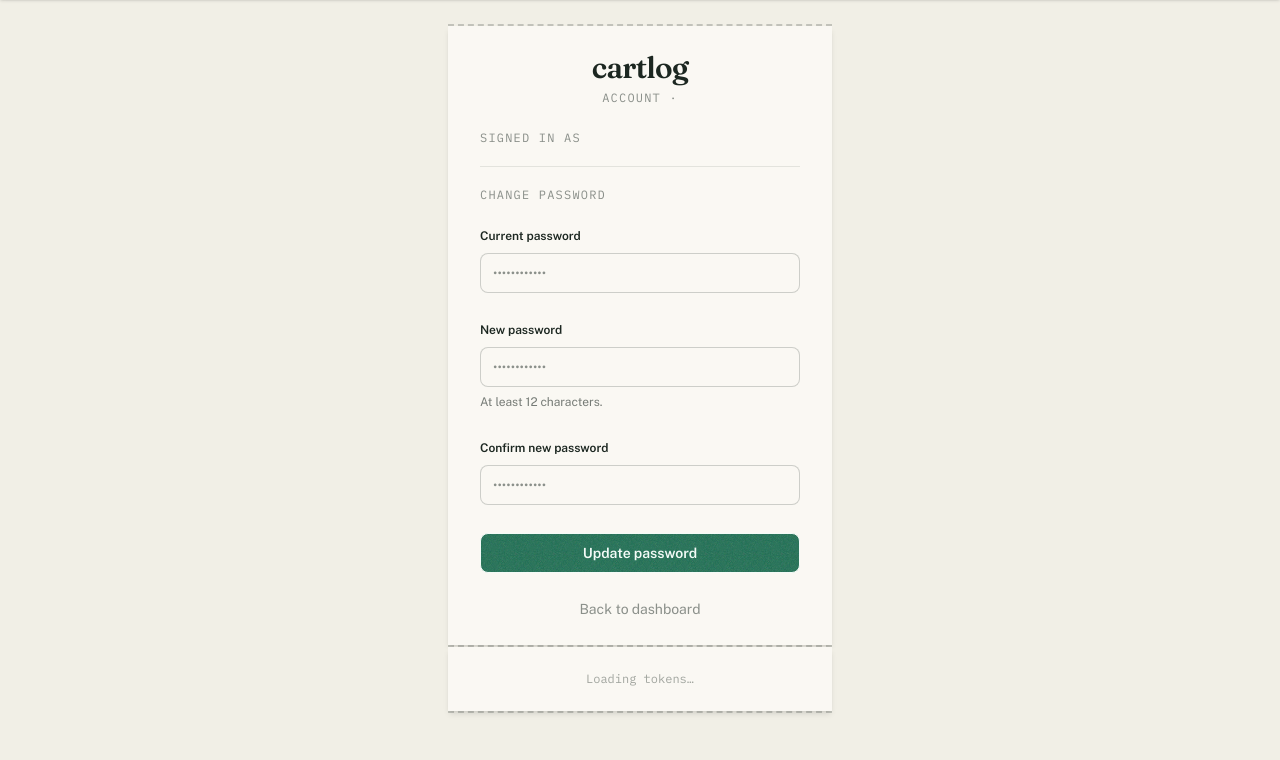
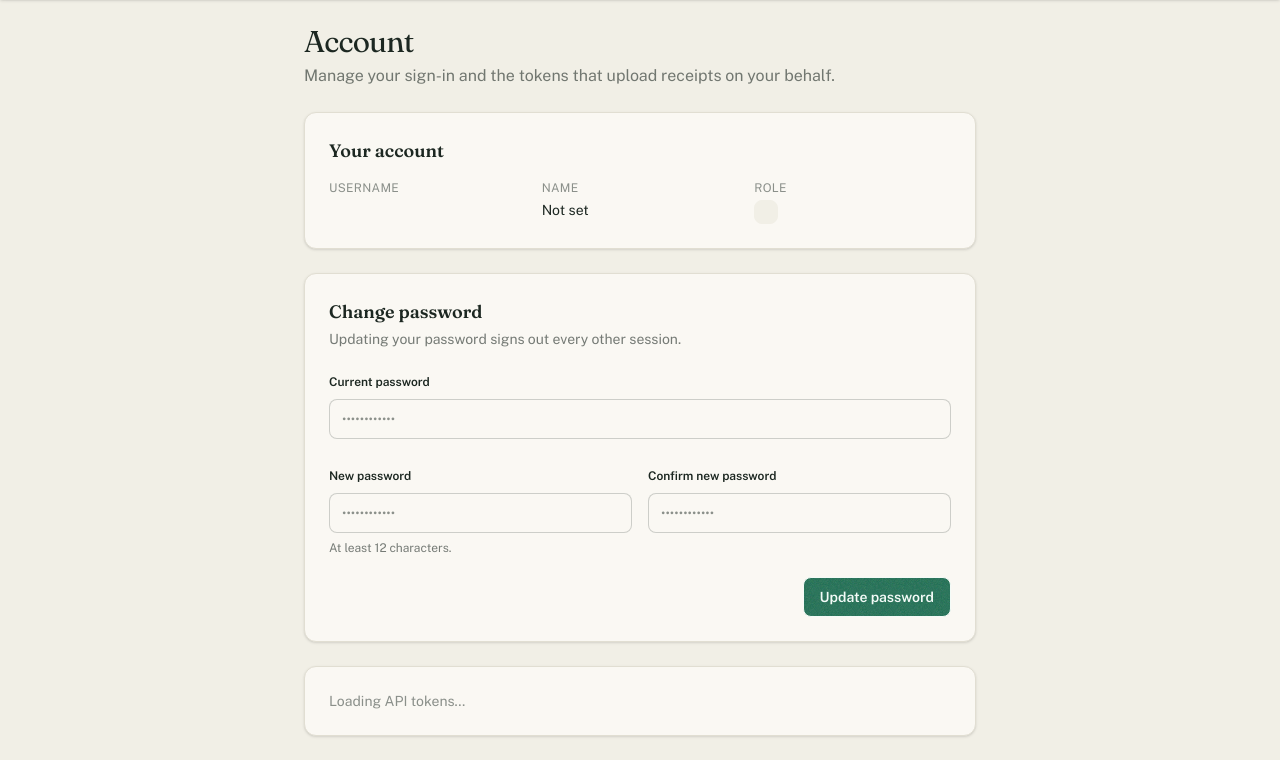
Before and after one commit to natelandau/cartlog, a Python web app: template src/cartlog/web/templates/auth/account.html in a window 1280 px wide. Shown: the part 66-826 px from the top of the page. Before the commit the page ends 780 px from the top, so only its background shows below. Run offline with Jinja, Linux system fonts and the light colour scheme; the template is opened without the code that fills it, so the values that code supplies are empty; style sheets or scripts are compiled from the project's sources.

Commit message:
refactor(web): rebuild the account page in the standard layout
Replace the narrow thermal-receipt card with the same constrained card column
the settings and integrations pages use: a full-title heading, an account
summary, a change-password form (new and confirm side by side), and the API
tokens panel. This widens the page, removes the horizontal scrolling the token
table caused, and drops the receipt motif in favor of a plain settings UI.

Also fix the role field, which read role.value on a StrEnum stored as a plain
string and rendered blank; render the role string directly so it shows.

```diff
--- a/src/cartlog/web/templates/auth/account.html
+++ b/src/cartlog/web/templates/auth/account.html
@@ -2,89 +2,82 @@
 {% block title %}Account · cartlog{% endblock %}
 
 {% block content %}
-{#
-  Account settings page. Styled as a thermal receipt card matching login.html.
-  Uses the same tape-card motif (dashed perforation edges, Fraunces wordmark,
-  IBM Plex Mono meta line) so auth pages share a visual identity.
-#}
-<div class="flex min-h-[calc(100vh-8rem)] items-center justify-center">
-  <div class="tape-card mx-auto w-full max-w-sm" role="main">
-
-    {# Dashed tear edge - top #}
-    <div class="tape-tear" aria-hidden="true"></div>
-
-    <div class="tape-body bg-base-100 px-8 py-6 shadow-md">
-
-      {# Receipt header #}
-      <div class="tape-header mb-6 text-center">
-        <p class="font-display text-3xl font-semibold tracking-tight text-base-content">
-          cartlog
-        </p>
-        <p class="mt-1 font-mono text-xs tracking-widest text-base-content/50 uppercase">
-          ACCOUNT · {{ today }}
+{# Standard logged-in settings layout (matches settings.html / integrations.html): a constrained
+   column of cards. No receipt motif here, this is a utility page, not part of the auth flow. #}
+<div class="mx-auto max-w-2xl space-y-6">
+  <div>
+    <h1 class="font-display text-3xl tracking-tight">Account</h1>
+    <p class="mt-1 text-base-content/60">
+      Manage your sign-in and the tokens that upload receipts on your behalf.
     </p>
   </div>
 
   {% if request.query_params.get('changed') %}
-      <div class="alert alert-success mb-5 text-sm" role="status" aria-live="polite">
-        <svg xmlns="http://www.w3.org/2000/svg" class="h-4 w-4 shrink-0" viewBox="0 0 20 20" fill="currentColor" aria-hidden="true">
+  <div class="alert alert-success" role="status" aria-live="polite">
+    <svg xmlns="http://www.w3.org/2000/svg" class="h-5 w-5 shrink-0" viewBox="0 0 20 20" fill="currentColor" aria-hidden="true">
       <path fill-rule="evenodd" d="M10 18a8 8 0 100-16 8 8 0 000 16zm3.707-9.293a1 1 0 00-1.414-1.414L9 10.586 7.707 9.293a1 1 0 00-1.414 1.414l2 2a1 1 0 001.414 0l4-4z" clip-rule="evenodd" />
     </svg>
-        <span>Password updated. All other sessions were signed out.</span>
+    <span>Password updated. Every other session was signed out.</span>
   </div>
   {% endif %}
 
   {% if error %}
-      <div class="alert alert-error mb-5 text-sm" role="alert" aria-live="assertive">
-        <svg xmlns="http://www.w3.org/2000/svg" class="h-4 w-4 shrink-0" viewBox="0 0 20 20" fill="currentColor" aria-hidden="true">
+  <div class="alert alert-error" role="alert" aria-live="assertive">
+    <svg xmlns="http://www.w3.org/2000/svg" class="h-5 w-5 shrink-0" viewBox="0 0 20 20" fill="currentColor" aria-hidden="true">
       <path fill-rule="evenodd" d="M18 10a8 8 0 11-16 0 8 8 0 0116 0zm-7 4a1 1 0 11-2 0 1 1 0 012 0zm-1-9a1 1 0 00-1 1v4a1 1 0 102 0V6a1 1 0 00-1-1z" clip-rule="evenodd" />
     </svg>
     <span>{{ error }}</span>
   </div>
   {% endif %}
 
-      {# Identity strip #}
-      <div class="mb-5 border-b border-base-content/10 pb-4">
-        <p class="font-mono text-xs text-base-content/50 uppercase tracking-widest mb-1">Signed in as</p>
-        <p class="font-semibold text-base-content">{{ current_user.username }}</p>
-        {% if current_user.name %}
-        <p class="text-sm text-base-content/60">{{ current_user.name }}</p>
-        {% endif %}
-        <p class="mt-1 font-mono text-xs text-base-content/40">{{ current_user.role.value }}</p>
+  {# Identity, read-only #}
+  <section class="card border border-base-300 bg-base-100 shadow-sm">
+    <div class="card-body gap-4">
+      <h2 class="card-title">Your account</h2>
+      <dl class="grid gap-4 sm:grid-cols-3">
+        <div>
+          <dt class="text-xs font-medium uppercase tracking-wide text-base-content/50">Username</dt>
+          <dd class="mt-1 font-medium text-base-content">{{ current_user.username }}</dd>
+        </div>
+        <div>
+          <dt class="text-xs font-medium uppercase tracking-wide text-base-content/50">Name</dt>
+          <dd class="mt-1 text-base-content">{{ current_user.name or "Not set" }}</dd>
+        </div>
+        <div>
+          <dt class="text-xs font-medium uppercase tracking-wide text-base-content/50">Role</dt>
+          <dd class="mt-1"><span class="badge badge-ghost capitalize">{{ current_user.role }}</span></dd>
+        </div>
+      </dl>
+    </div>
+  </section>
+
+  {# Change password #}
+  <section class="card border border-base-300 bg-base-100 shadow-sm">
+    <div class="card-body gap-4">
+      <div>
+        <h2 class="card-title">Change password</h2>
+        <p class="mt-1 text-sm text-base-content/60">
+          Updating your password signs out every other session.
+        </p>
       </div>
 
-      {# Change-password form #}
       <form method="post" action="/account/password" class="space-y-4">
         <input type="hidden" name="csrf_token" value="{{ csrf_token }}" />
-
-        <p class="font-mono text-xs text-base-content/50 uppercase tracking-widest">Change password</p>
 
         <fieldset class="fieldset">
           <legend class="fieldset-legend">Current password</legend>
           <label class="input w-full">
-            <input
-              type="password"
-              name="current"
-              class="grow"
-              placeholder="••••••••••••"
-              autocomplete="current-password"
-              required
-            />
+            <input type="password" name="current" class="grow" placeholder="••••••••••••"
+                   autocomplete="current-password" required />
           </label>
         </fieldset>
 
+        <div class="grid gap-4 sm:grid-cols-2">
           <fieldset class="fieldset">
             <legend class="fieldset-legend">New password</legend>
             <label class="input w-full">
-            <input
-              type="password"
-              name="new"
-              class="grow"
-              placeholder="••••••••••••"
-              autocomplete="new-password"
-              required
-              minlength="12"
-            />
+              <input type="password" name="new" class="grow" placeholder="••••••••••••"
+                     autocomplete="new-password" required minlength="12" />
             </label>
             <p class="label text-base-content/60">At least 12 characters.</p>
           </fieldset>
@@ -92,74 +85,26 @@
           <fieldset class="fieldset">
             <legend class="fieldset-legend">Confirm new password</legend>
             <label class="input w-full">
-            <input
-              type="password"
-              name="confirm"
-              class="grow"
-              placeholder="••••••••••••"
-              autocomplete="new-password"
-              required
-            />
+              <input type="password" name="confirm" class="grow" placeholder="••••••••••••"
+                     autocomplete="new-password" required />
             </label>
           </fieldset>
-
-        <button type="submit" class="btn btn-primary btn-block mt-2">
-          Update password
-        </button>
-      </form>
-
-      <div class="mt-6 text-center">
-        <a href="/" class="text-sm text-base-content/50 hover:text-base-content">
-          Back to dashboard
-        </a>
         </div>
 
+        <div class="flex justify-end">
+          <button type="submit" class="btn btn-primary">Update password</button>
         </div>
+      </form>
+    </div>
+  </section>
 
-    {# Dashed tear edge between sections #}
-    <div class="tape-tear" aria-hidden="true"></div>
-
-    {# API token panel, htmx-loaded so it uses the same partial as the standalone route #}
-    <div class="tape-body bg-base-100 px-8 py-6 shadow-md"
-         hx-get="/account/tokens"
-         hx-trigger="load"
-         hx-swap="innerHTML">
-      <p class="font-mono text-xs text-base-content/40 text-center">Loading tokens…</p>
+  {# API tokens: htmx-loaded once. The partial is itself a card, so this placeholder card is
+     replaced outright (outerHTML) to avoid nesting one card inside another. #}
+  <section class="card border border-base-300 bg-base-100 shadow-sm"
+           hx-get="/account/tokens" hx-trigger="load" hx-swap="outerHTML">
+    <div class="card-body">
+      <p class="text-sm text-base-content/50">Loading API tokens…</p>
     </div>
-
-    {# Dashed tear edge - bottom #}
-    <div class="tape-tear" aria-hidden="true"></div>
-  </div>
+  </section>
 </div>
 {% endblock %}
-
-{% block scripts %}
-<style>
-  .tape-card {
-    animation: tape-print-in 0.35s ease-out both;
-  }
-
-  @media (prefers-reduced-motion: reduce) {
-    .tape-card {
-      animation: none;
-    }
-  }
-
-  .tape-tear {
-    height: 0;
-    border-top: 2px dashed color-mix(in oklab, var(--color-base-content) 22%, transparent);
-    margin: 0;
-  }
-
-  @keyframes tape-print-in {
-    from {
-      opacity: 0;
-      transform: translateY(12px);
-    }
-    to {
-      opacity: 1;
-      transform: translateY(0);
-    }
-  }
-</style>
-{% endblock %}
```
Lines whose indentation alone changed are shown as unchanged.
